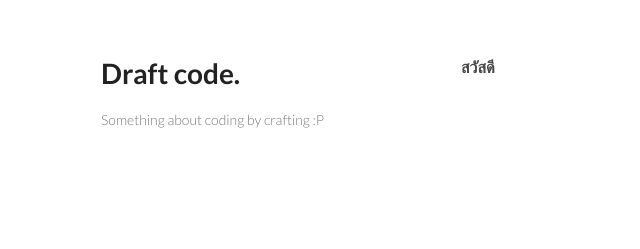
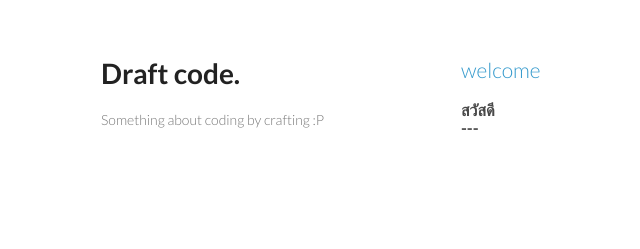
Before and after one commit to p16i/p16i.github.io, a Jekyll site: the page built from _posts/2013-07-07-welcome.html, in a window 1280 px wide. Shown: the top 249 px of the page, without its empty margins (109-749 px from the left). Built offline with Jekyll 4.4.1, drawn with Linux system fonts in a browser that asks for light colours; Markdown is read by kramdown in place of the engine named in the settings.

Commit message:
Organize post layout.

```diff
--- /dev/null
+++ b/_includes/post/_post.html
@@ -0,0 +1,5 @@
+{% include post/header.html %}
+{{ content }}
+<div>
+---
+</div>
--- /dev/null
+++ b/_includes/post/header.html
@@ -0,0 +1,3 @@
+<h2>
+    <a href="{{ page.url }}">{{ page.title }}</a>
+</h2>
--- a/_layouts/post.html
+++ b/_layouts/post.html
@@ -1,4 +1,4 @@
 ---
 layout: default
 ---
-{{ content }}
+{% include post/_post.html %}
```
